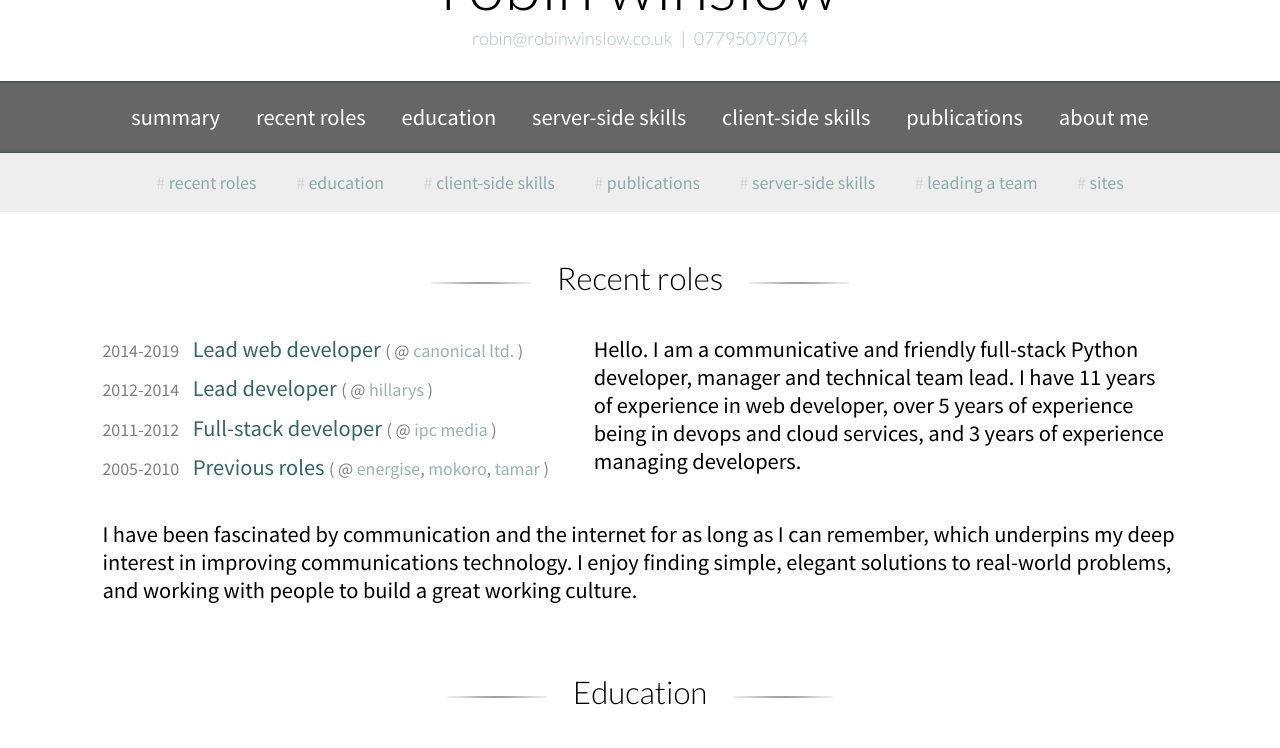
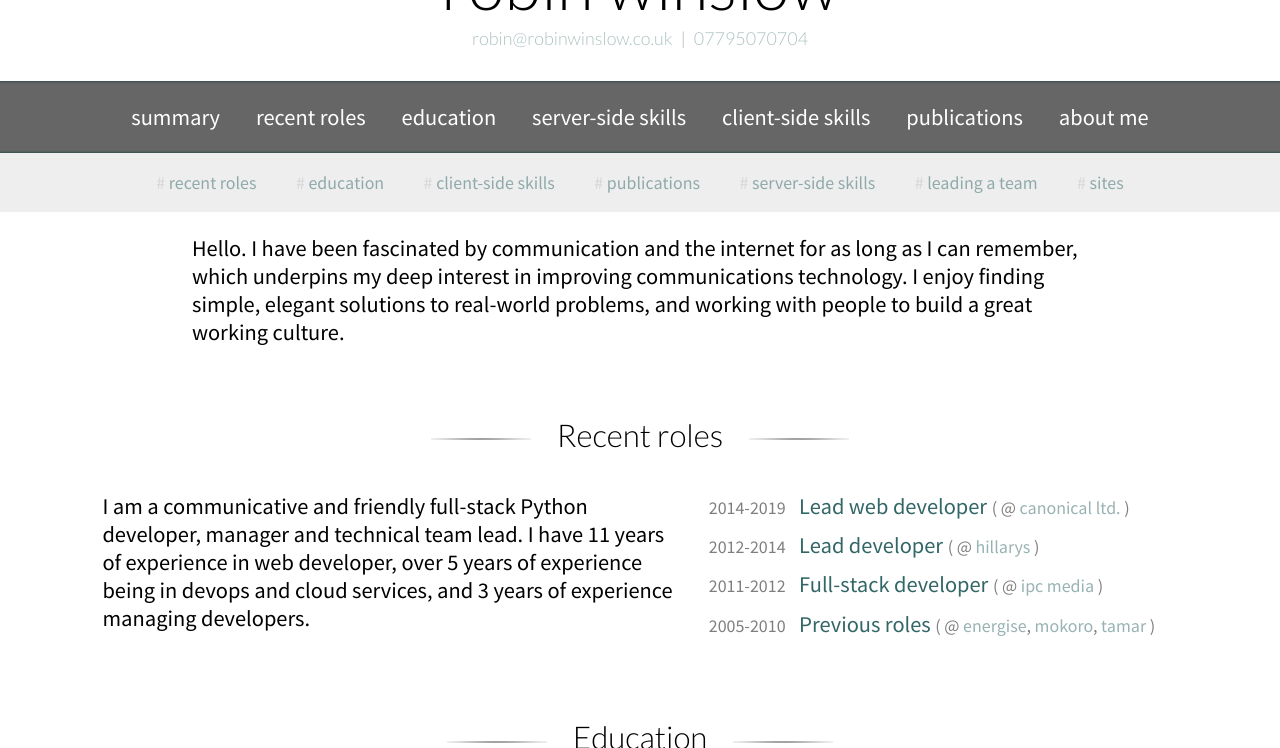
Before and after one commit to nottrobin/cv.robinwinslow.uk, a Jekyll site: the page built from index.html, in a window 1280 px wide and 900 px high, cut to the strip 152-900 px from the top of the window. Built offline with Jekyll 4.4.1, drawn with Linux system fonts in a browser that asks for light colours; nearby versions of some CDN libraries; library files that are not in the unit come from our copies.

Commit message:
Split intro from roles summary

```diff
--- a/index.html
+++ b/index.html
@@ -15,6 +15,8 @@ description: "I'm Robin Winslow, a web developer, and this is my CV."
         <li><a href="#sites">Sites</a></li>
     </ul>
 </nav>
+
+<p class="summary">Hello. I have been fascinated by communication and the internet for as long as I can remember, which underpins my deep interest in improving communications technology. I enjoy finding simple, elegant solutions to real-world problems, and working with people to build a great working culture.</p>
 
 <section id="roles">
     <div class="section-title"><h1>Recent roles</h1></div>
@@ -44,8 +46,7 @@ description: "I'm Robin Winslow, a web developer, and this is my CV."
         </ul>
     </nav>
 
-    <p class="summary">Hello. I am a communicative and friendly full-stack Python developer, manager and technical team lead. I have 11 years of experience in web developer, over 5 years of experience being in devops and cloud services, and 3 years of experience managing developers.</p>
-    <p class="summary">I have been fascinated by communication and the internet for as long as I can remember, which underpins my deep interest in improving communications technology. I enjoy finding simple, elegant solutions to real-world problems, and working with people to build a great working culture.</p>
+    <p class="summary">I am a communicative and friendly full-stack Python developer, manager and technical team lead. I have 11 years of experience in web developer, over 5 years of experience being in devops and cloud services, and 3 years of experience managing developers.</p>
 </section>
 
 <section id="education">
```
